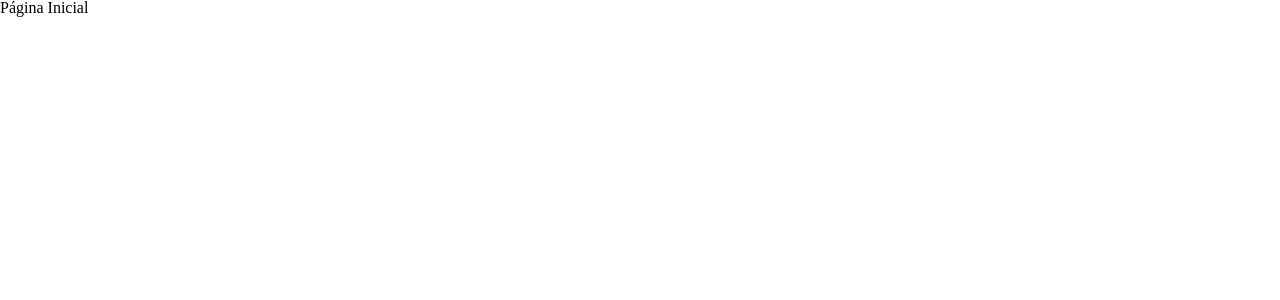
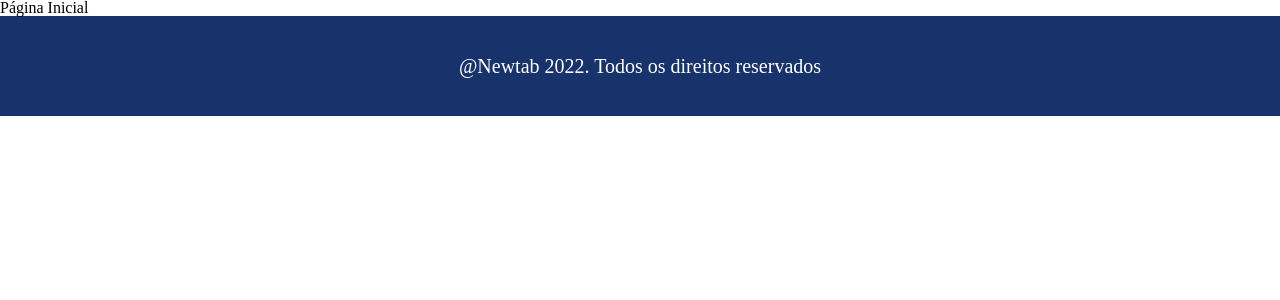
Before and after one commit to JD-Rodrigues/hashtag-finder, a React (Vite) app: page / in a window 1280 px wide. Shown: the top 300 px of the page. Built offline with nearby package versions, Linux system fonts and the light colour scheme.

Commit message:
Criação do componente footer

```diff
--- /dev/null
+++ b/src/components/footer/index.jsx
@@ -0,0 +1,9 @@
+import styles from "./styles.module.css"
+
+export const Footer = () => {
+  return(
+    <footer className={styles.footer}>
+      <p>@Newtab 2022. Todos os direitos reservados</p>
+    </footer>
+  )
+}
--- /dev/null
+++ b/src/components/footer/styles.module.css
@@ -0,0 +1,31 @@
+.footer {
+  width: 100%;
+  height: 70px;
+  background-color: #18326B;
+  display: flex;
+  justify-content: center;
+  align-items: center;
+  color: #FFF;
+  font-family: 'Rubik';
+  font-size: 10px;
+}
+
+@media (min-width:768px) {
+  .footer {
+    font-size: 15px;
+  }
+}
+
+@media (min-width:1112px) {
+  .footer {
+    height: 100px;
+    font-size: 20px;
+  }
+}
+
+@media (min-width:1920px) {
+  .footer {
+    height: 200px;
+    font-size: 25px;
+  }
+}
--- a/src/pages/home/home.jsx
+++ b/src/pages/home/index.jsx
@@ -1,8 +1,11 @@
+import { Footer } from "../../components/footer"
+
 export const Home = () => {
 
   return(
     <div>
       <h1>Página Inicial</h1>
+      <Footer />
     </div>
   )
 }
```
Also changed, not shown: src/App.jsx (+4 -4 lines), src/pages/about/index.jsx (renamed from src/pages/about/about.jsx), src/pages/history/index.jsx (renamed from src/pages/history/history.jsx), src/pages/login/index.jsx (renamed from src/pages/login/login.jsx).
